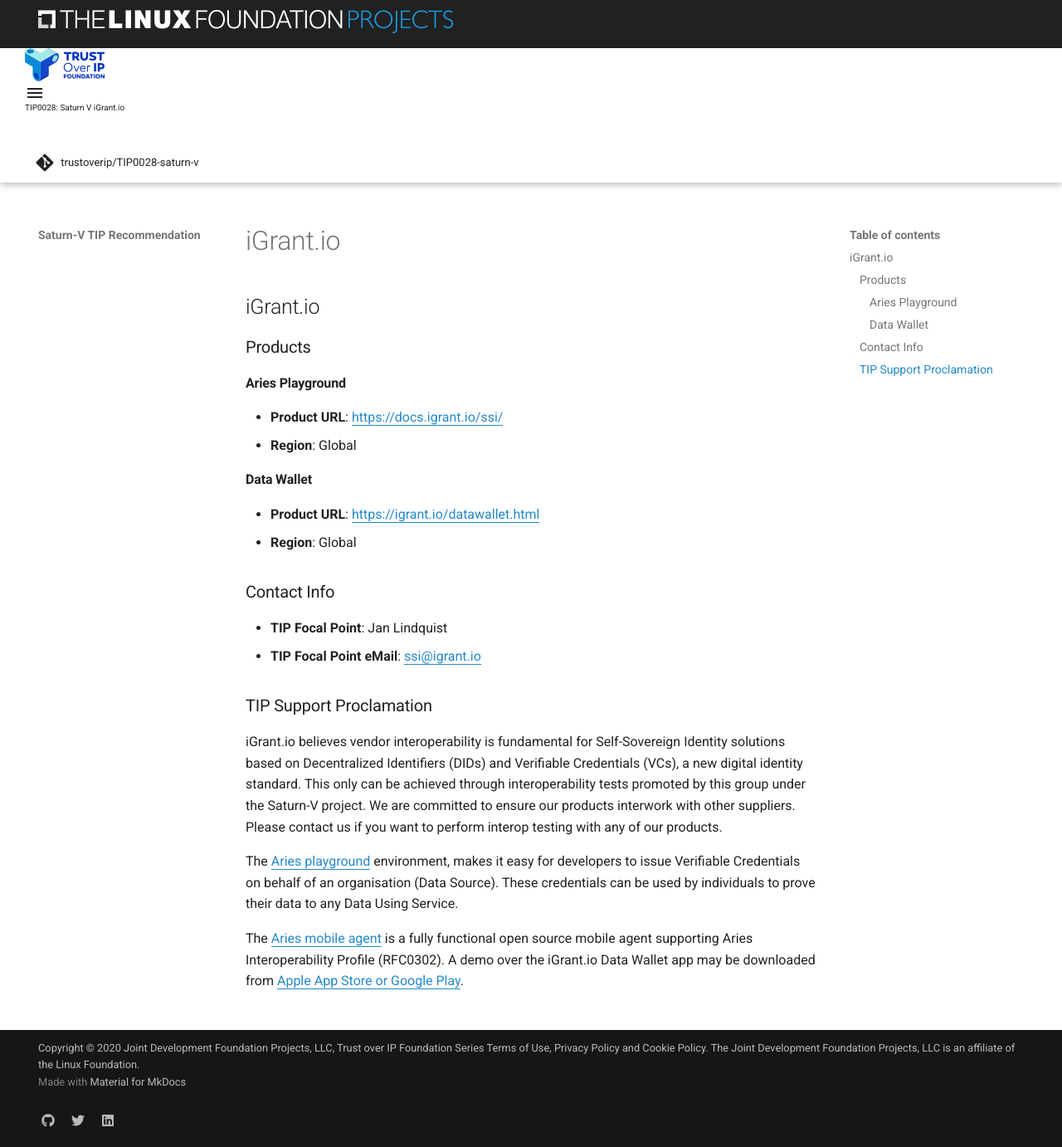
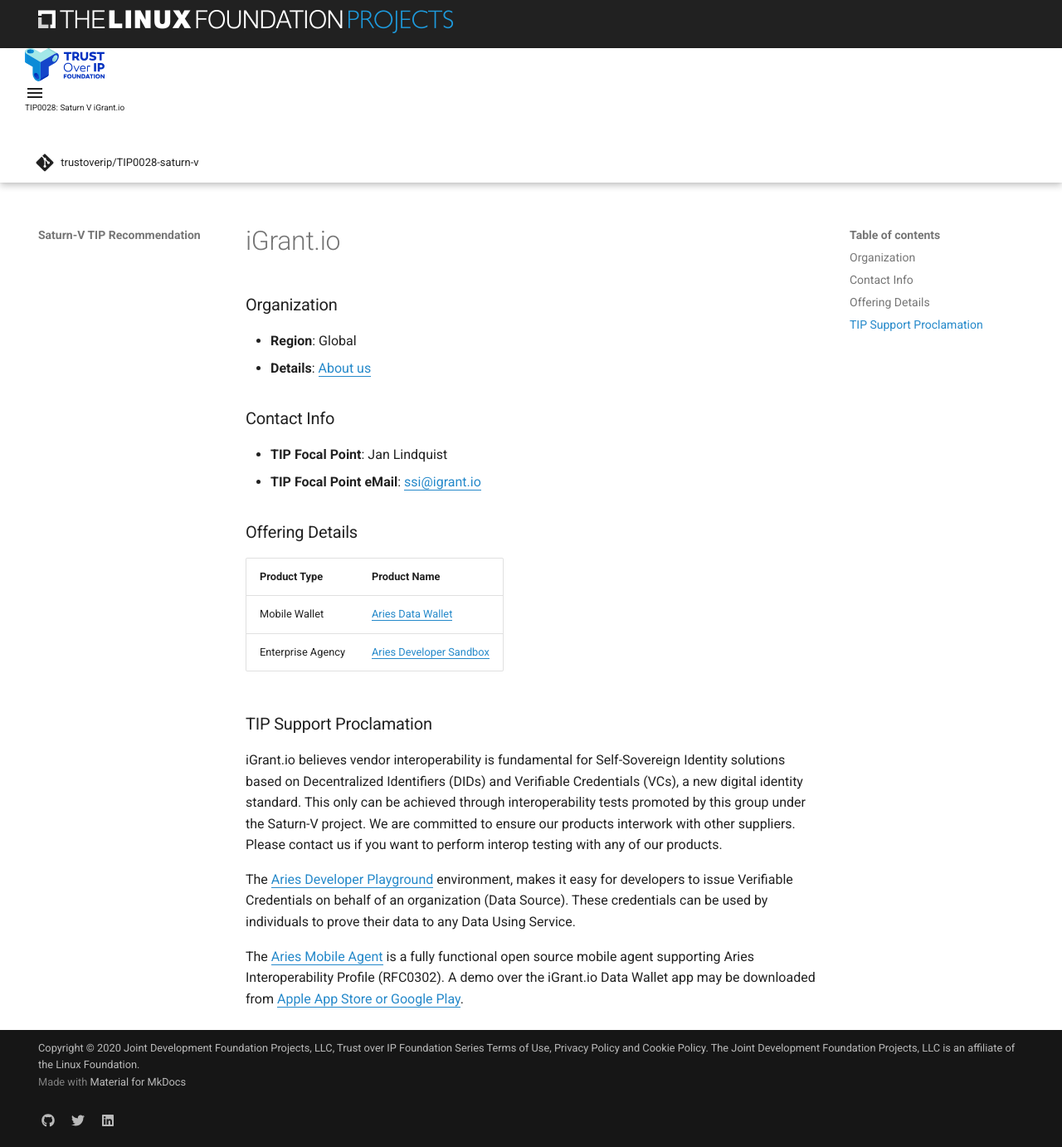
Before and after one commit to trustoverip/TIP0028-saturn-v, an MkDocs documentation site: the page built from docs/interop/igrantio.md, in a window 1280 px wide and 1382 px high. Shown: the whole window at 83% size. Built offline with MkDocs 1.6.1 and Material for MkDocs 9.7.7, drawn with Linux system fonts in a browser that asks for light colours; comment, search, counter and statistics services are not loaded.

Commit message:
Update profiles to new template

```diff
--- a/docs/interop/igrantio.md
+++ b/docs/interop/igrantio.md
@@ -1,23 +1,22 @@
-## iGrant.io
+### Organization
 
-### Products
-
-#### Aries Playground
-* __Product URL__: https://docs.igrant.io/ssi/
 * __Region__: Global
-
-#### Data Wallet
-* __Product URL__: https://igrant.io/datawallet.html
-* __Region__: Global
+* __Details__: [About us](https://igrant.io/team.html)
 
 ### Contact Info
 * __TIP Focal Point__: Jan Lindquist
 * __TIP Focal Point eMail__: ssi@igrant.io
 
+### Offering Details
+
+| Product Type | Product Name |
+| --- | --- |
+| Mobile Wallet | [Aries Data Wallet](https://igrant.io/datawallet.html) |
+| Enterprise Agency | [Aries Developer Sandbox](https://docs.igrant.io/ssi/) |
+
 ### TIP Support Proclamation
-
 iGrant.io believes vendor interoperability is fundamental for Self-Sovereign Identity solutions based on Decentralized Identifiers (DIDs) and Verifiable Credentials (VCs), a new digital identity standard. This only can be achieved through interoperability tests promoted by this group under the Saturn-V project. We are committed to ensure our products interwork with other suppliers. Please contact us if you want to perform interop testing with any of our products.
 
-The [Aries playground](https://docs.igrant.io/ssi/ssi-apg) environment, makes it easy for developers to issue Verifiable Credentials on behalf of an organisation (Data Source). These credentials can be used by individuals to prove their data to any Data Using Service.
+The [Aries Developer Playground](https://docs.igrant.io/ssi/ssi-apg) environment, makes it easy for developers to issue Verifiable Credentials on behalf of an organization (Data Source). These credentials can be used by individuals to prove their data to any Data Using Service.
 
-The [Aries mobile agent](https://docs.igrant.io/ssi/ssi-ama) is a fully functional open source mobile agent supporting Aries Interoperability Profile (RFC0302). A demo over the iGrant.io Data Wallet app may be downloaded from [Apple App Store or Google Play](https://igrant.io/datawallet.html).
+The [Aries Mobile Agent](https://docs.igrant.io/ssi/ssi-ama) is a fully functional open source mobile agent supporting Aries Interoperability Profile (RFC0302). A demo over the iGrant.io Data Wallet app may be downloaded from [Apple App Store or Google Play](https://igrant.io/datawallet.html).
```
Also changed, not shown: docs/interop/evernym.md (+1 -1 lines), docs/interop/ibm.md (+13 -7 lines), docs/interop/lissi.md (+1 -1 lines).
